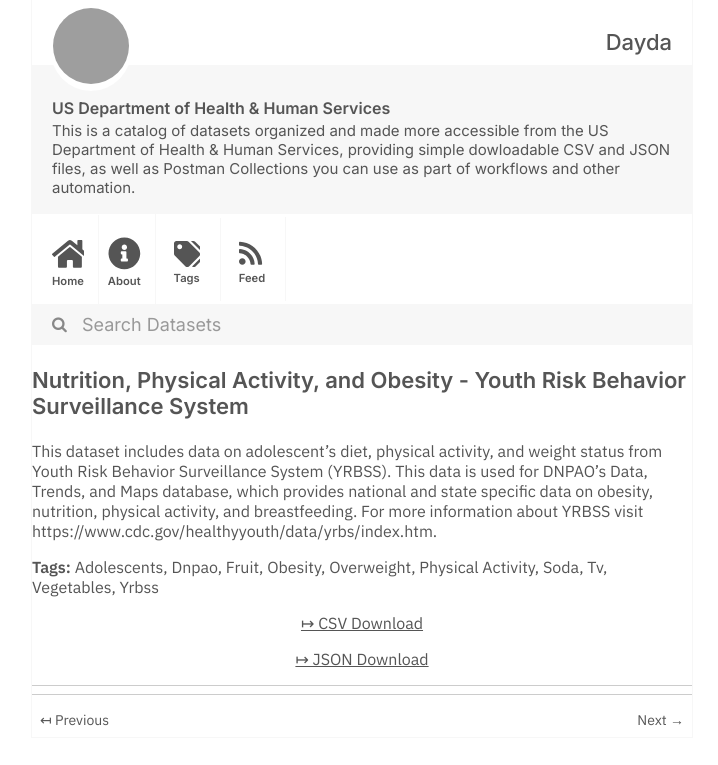
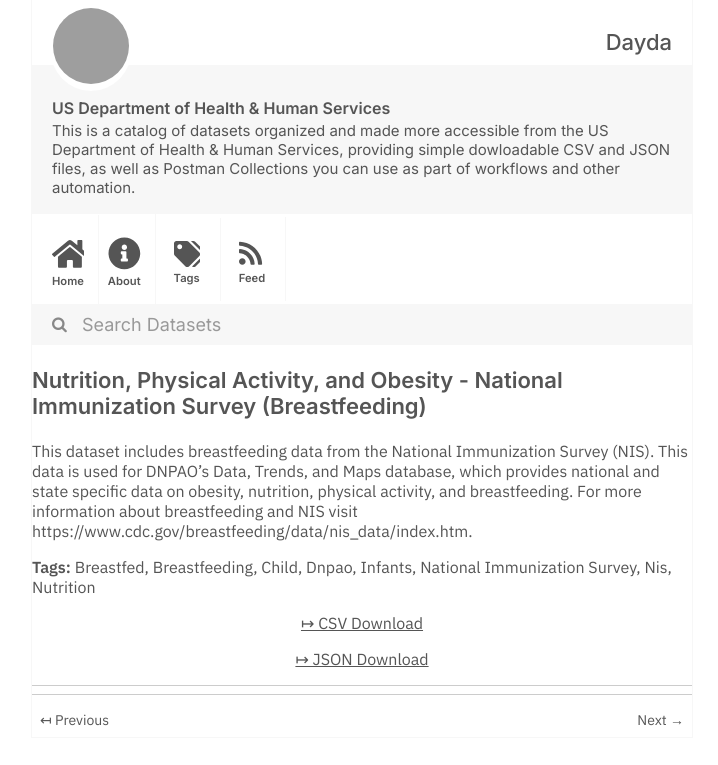
Before and after one commit to dayda-entities/us-department-of-health-and-human-services, a Jekyll site: the page built from _posts/2020-11-10-nutrition-physical-activity-an.md, in a window 1280 px wide, cut to the strip 0-765 px from the top of the page. Shown: the whole strip, without its empty margins (278-996 px from the left). Built offline with Jekyll 4.4.1, drawn with Linux system fonts in a browser that asks for light colours; grey boxes are pictures that could not be loaded.

Commit message:
Publish Data

```diff
--- a/_posts/2020-11-10-nutrition-physical-activity-an.md
+++ b/_posts/2020-11-10-nutrition-physical-activity-an.md
@@ -1,26 +1,24 @@
 ---
 title: >-
-  Nutrition, Physical Activity, and Obesity - Youth Risk Behavior Surveillance
-  System
-created: '2020-11-10T16:18:09.350845'
-modified: '2021-04-25T14:45:02.696668'
+  Nutrition, Physical Activity, and Obesity - National Immunization Survey
+  (Breastfeeding)
+created: '2020-11-10T16:18:09.230446'
+modified: '2021-04-25T14:52:57.666399'
 state: active
 type: dataset
 tags:
-  - Adolescents
+  - Breastfed
+  - Breastfeeding
+  - Child
   - Dnpao
-  - Fruit
-  - Obesity
-  - Overweight
-  - Physical Activity
-  - Soda
-  - Tv
-  - Vegetables
-  - Yrbss
+  - Infants
+  - National Immunization Survey
+  - Nis
+  - Nutrition
 groups: []
-csv_url: 'https://data.cdc.gov/api/views/vba9-s8jp/rows.csv?accessType=DOWNLOAD'
-json_url: 'https://data.cdc.gov/api/views/vba9-s8jp/rows.json?accessType=DOWNLOAD'
+csv_url: 'https://data.cdc.gov/api/views/8hxn-cvik/rows.csv?accessType=DOWNLOAD'
+json_url: 'https://data.cdc.gov/api/views/8hxn-cvik/rows.json?accessType=DOWNLOAD'
 layout: post
 
 ---
-This dataset includes data on adolescent's diet, physical activity, and weight status from Youth Risk Behavior Surveillance System (YRBSS). This data is used for DNPAO's Data, Trends, and Maps database, which provides national and state specific data on obesity, nutrition, physical activity, and breastfeeding. For more information about YRBSS visit https://www.cdc.gov/healthyyouth/data/yrbs/index.htm.
+This dataset includes breastfeeding data from the National Immunization Survey (NIS). This data is used for DNPAO's Data, Trends, and Maps database, which provides national and state specific data on obesity, nutrition, physical activity, and breastfeeding. For more information about breastfeeding and NIS visit https://www.cdc.gov/breastfeeding/data/nis_data/index.htm.
```
